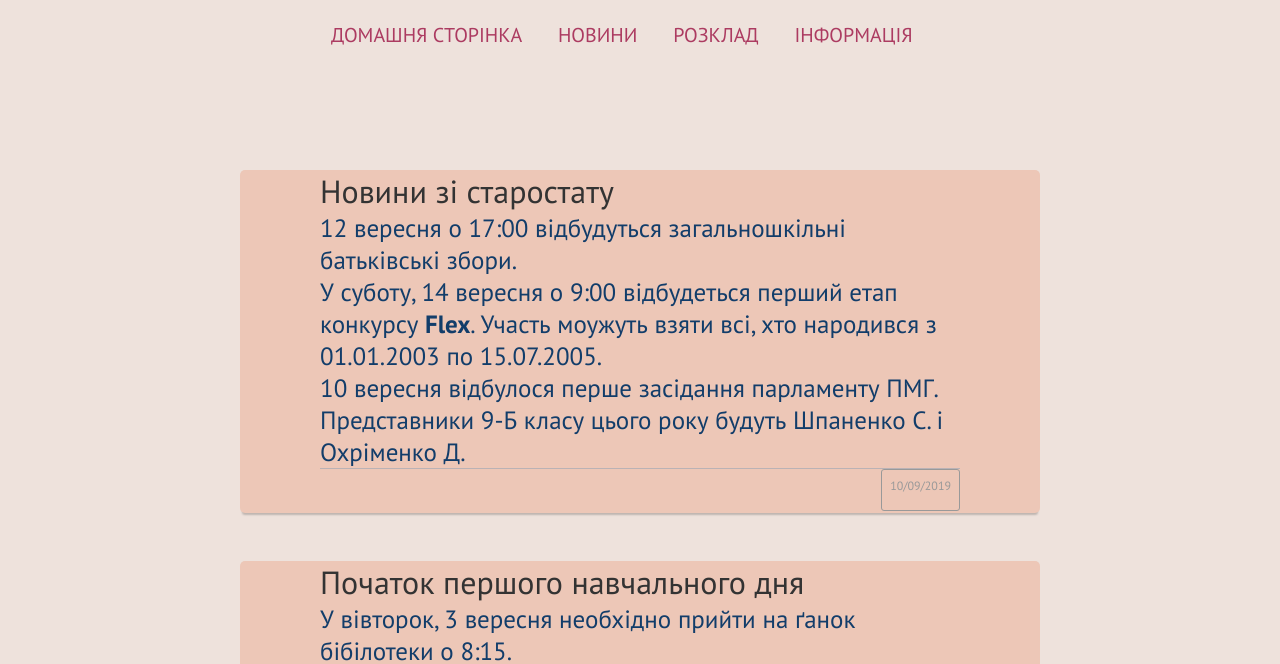
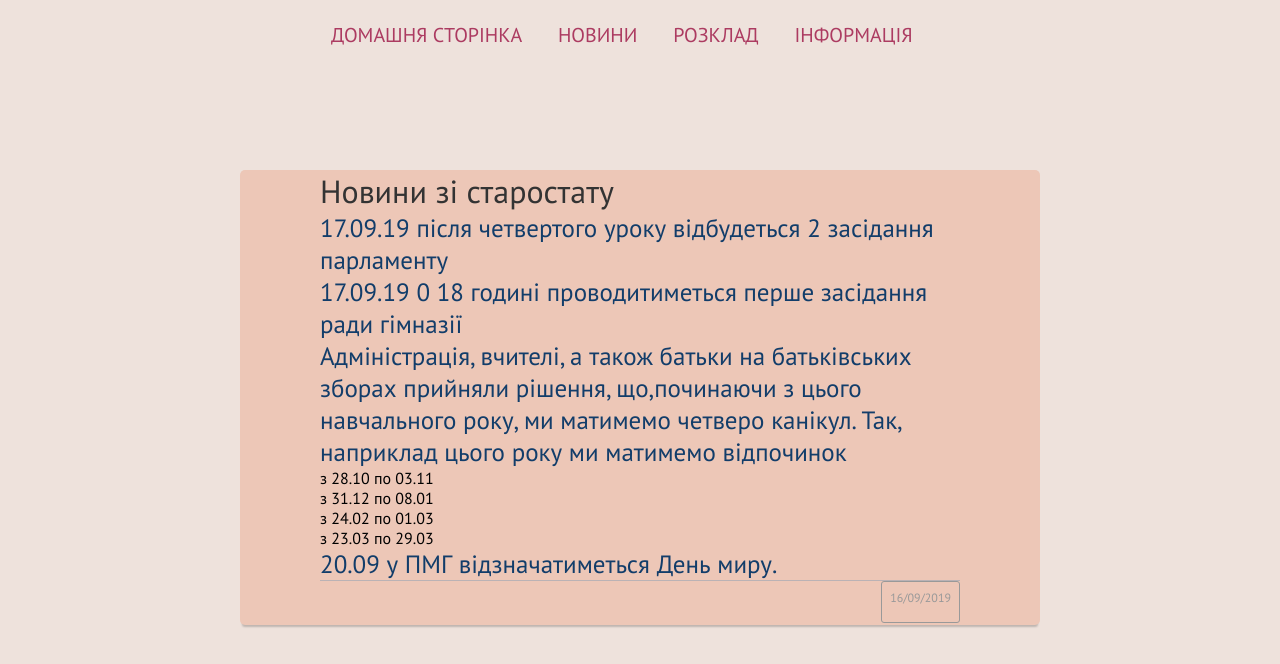
Before and after one commit to Kyryllirik/kyryllirik.github.io, a plain HTML site: page news.html in a window 1280 px wide. Shown: the part 132-796 px from the top of the page. Drawn offline with Linux system fonts and the light colour scheme.

Commit message:
16.09.19 council

```diff
--- a/news.html
+++ b/news.html
@@ -25,6 +25,48 @@
 	</header>
 	<div class="wrapper">
   <main>
+		<div class="blog-container">
+		 <div class="blog-body">
+			 <div class="blog-title">
+				 <h1>Новини зі старостату</h1>
+			 </div>
+			 <div class="blog-text">
+				 <p>
+					 <ul class="newscouncil">
+						 <li class="pointcouncil">
+							 <p>17.09.19 після четвертого уроку
+							 відбудеться 2 засідання парламенту</p>
+							 </li>
+							 <li class="pointcouncil">
+								 <p>17.09.19 0 18 годині проводитиметься
+									 перше засідання ради гімназії</p>
+								 </li>
+								 <li class="pointcouncil">
+									 <p>Адміністрація, вчителі, а також батьки
+									 на батьківських зборах прийняли рішення,
+									 що,починаючи з цього навчального року,
+									 ми матимемо четверо канікул.
+								 Так, наприклад цього року ми матимемо відпочинок
+							 <ul>
+								 <li>з 28.10 по 03.11</li>
+								 <li>з 31.12 по 08.01</li>
+ 								 <li>з 24.02 по 01.03</li>
+									<li>з 23.03 по 29.03 </li>
+							 </ul></p>
+									 </li>
+									 <li class="pointcouncil">
+ 	 								 <p>20.09 у ПМГ відзначатиметься День миру.</p>
+ 	 								 </li>
+				</ul>
+				 </p>
+			 </div>
+		 </div>
+		 <div class="blog-footer">
+			 <ul>
+				 <li class="published-date">16/09/2019</li>
+			 </ul>
+		 </div>
+	 </div>
 		<div class="blog-container">
 		 <div class="blog-body">
 			 <div class="blog-title">
```
